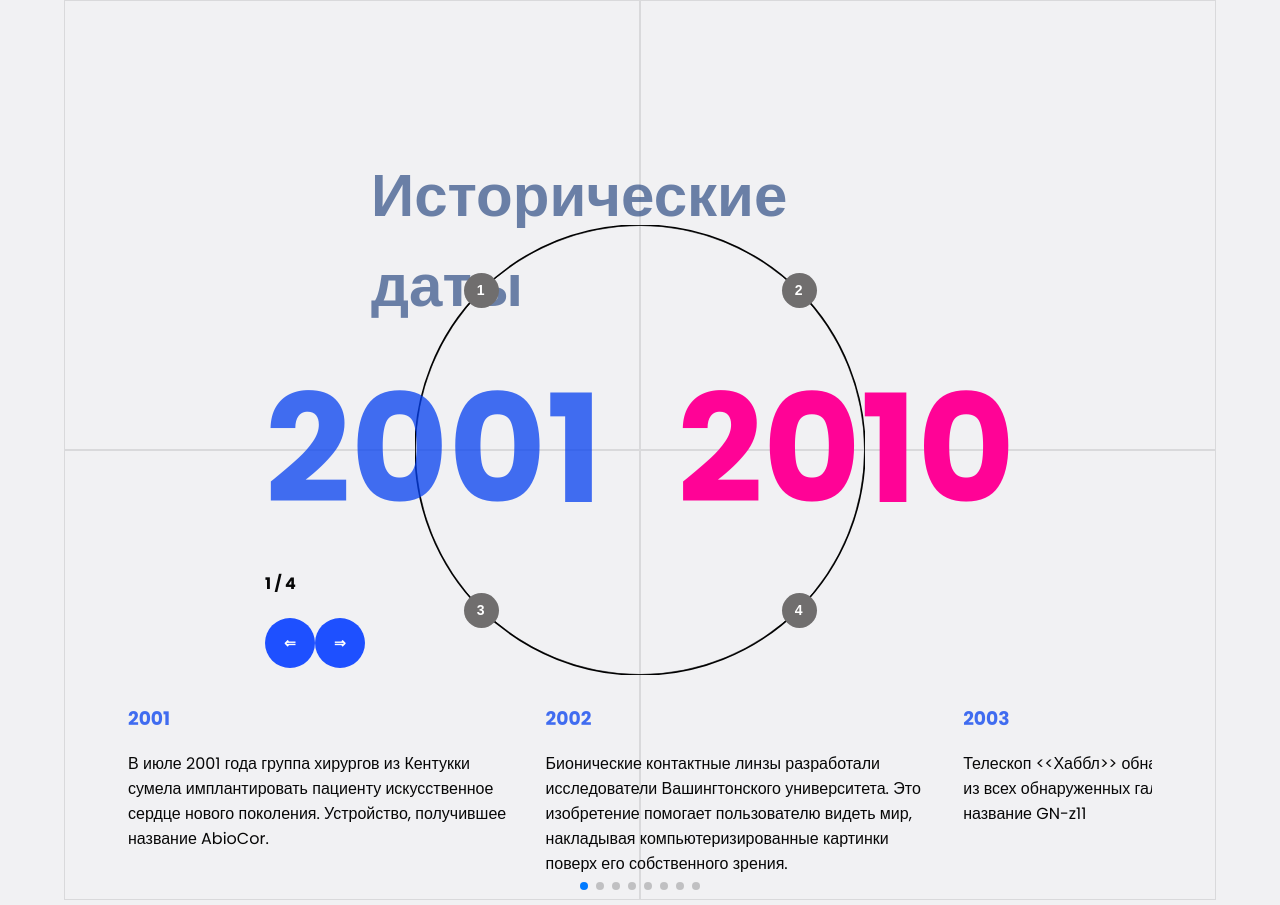
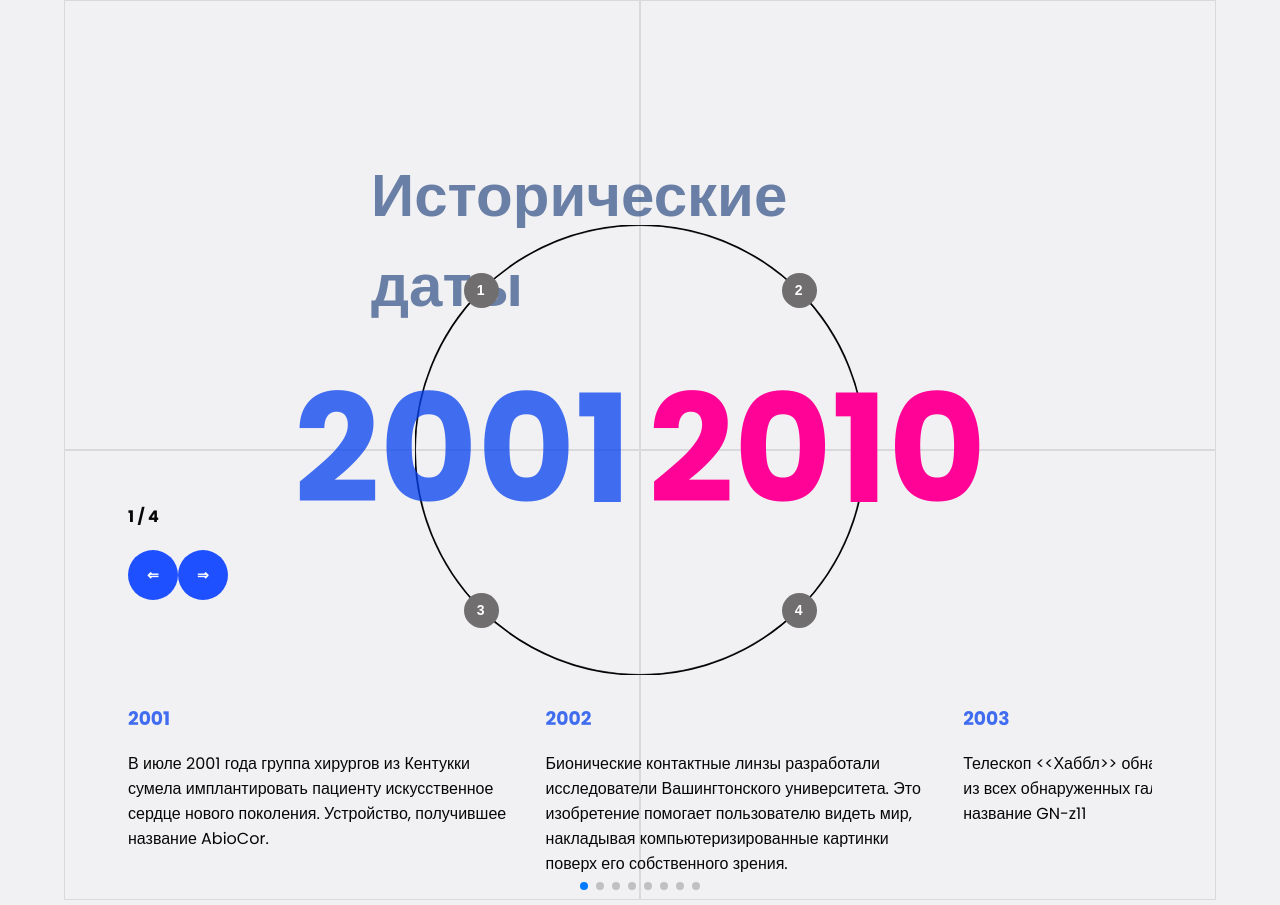
Before and after one commit to AlexandrPolovnikov/onlydigital, a React (Create React App) app: page / in a window 1280 px wide. Built offline with nearby package versions, Linux system fonts and the light colour scheme; data requests are answered from the project's data file.

Commit message:
first commit

```diff
--- a/src/App.scss
+++ b/src/App.scss
@@ -52,23 +52,15 @@
 
         &__btn {
             position: absolute;
-            background: none;
-            border: none;
             width: 35px;
             height: 35px;
-            font-size: 18px;
-            font-weight: 800;
             z-index: 1;
-            color: black;
         }
         &__btn:hover {
             border: 3px solid black;
-            background-color: whitesmoke;
-            color: #000000;
+            border-radius: 50%;
             width: 50px;
             height: 50px;
-            border-radius: 50%;
-            font-size: 24px;
         }
     }
 }
@@ -99,7 +91,9 @@
     }
 
     &__center {
-        // border: 5px solid rgba(0, 0, 0, 0.099);
+        width: 80vw;
+        display: flex;
+        justify-content: space-between;
     }
 
     &__date {
@@ -115,8 +109,12 @@
         }
 
         &__count {
-            // display: flex;
-            // left: 50px;
+            width: 180px;
+            height: 250px;
+            display: flex;
+            flex-direction: column;
+            justify-content: end;
+            align-items: start;
         }
     }
     &__date span:last-child {
@@ -184,8 +182,9 @@
                 flex-direction: column;
                 &-count {
                     position: absolute;
-                    margin-top: 300px;
+                    margin-top: 350px;
                     margin-left: 30px;
+                    z-index: 1;
                 }
             }
         }
--- a/src/App.tsx
+++ b/src/App.tsx
@@ -74,6 +74,30 @@ function App(): JSX.Element {
                         </div>
 
                         <div className="main__center">
+                            <div className="main__date__count">
+                                <h4>
+                                    {count} / {types.length}
+                                </h4>
+                                <div>
+                                    <Button
+                                        className="info"
+                                        text="&#x21D0;"
+                                        value={count - 1}
+                                        onClick={() =>
+                                            onSelectorBtn(count > 1 ? count - 1 : count + 0)
+                                        }
+                                    />
+                                    <Button
+                                        className="info"
+                                        text="&#x21D2;"
+                                        value={count + 1}
+                                        onClick={() =>
+                                            onSelectorBtn(count < 4 ? count + 1 : count + 0)
+                                        }
+                                    />
+                                </div>
+                            </div>
+
                             <div className="main__date">
                                 {historyDate
                                     .filter((item: any) => item.type === count)
@@ -82,25 +106,7 @@ function App(): JSX.Element {
                                         <span>{event.year}</span>
                                     ))}
                             </div>
-                            <div className="main__date__count">
-                                <h4>
-                                    {count} / {types.length}
-                                </h4>
-                                <Button
-                                    className="info"
-                                    text="&#x21D0;"
-                                    value={count - 1}
-                                    onClick={() => onSelectorBtn(count > 1 ? count - 1 : count + 0)}
-                                />
-                                <Button
-                                    className="info"
-                                    value={count + 1}
-                                    onClick={() =>
-                                        onSelectorBtn(count <= 3 ? count + 1 : count + 0)
-                                    }
-                                    text="&#x21D2;"
-                                />
-                            </div>
+                            <div className="main__date__count"></div>
                         </div>
                         <div className="main__scroll">
                             <SwiperProp historyDate={historyDate} count={count} />
@@ -108,23 +114,29 @@ function App(): JSX.Element {
                         <div className="main__scroll__mob">
                             <SwiperProp historyDate={historyDate} count={count} />
                             <div className="main__scroll__mob-count">
+                                <div>
                                     <h4>
                                         {count} / {types.length}
                                     </h4>
+                                </div>
+                                <div>
                                     <Button
                                         text="&#x21D0;"
                                         className="info"
                                         value={count - 1}
-                                    onClick={() => onSelectorBtn(count > 1 ? count - 1 : count + 0)}
+                                        onClick={() =>
+                                            onSelectorBtn(count > 1 ? count - 1 : count + 0)
+                                        }
                                     />
                                     <Button
                                         value={count + 1}
                                         className="info"
                                         onClick={() =>
-                                        onSelectorBtn(count <= 3 ? count + 1 : count + 0)
+                                            onSelectorBtn(count < 4 ? count + 1 : count + 0)
                                         }
                                         text="&#x21D2;"
                                     />
+                                </div>
                             </div>
                         </div>
                     </>
```
Lines whose indentation alone changed are shown as unchanged.
